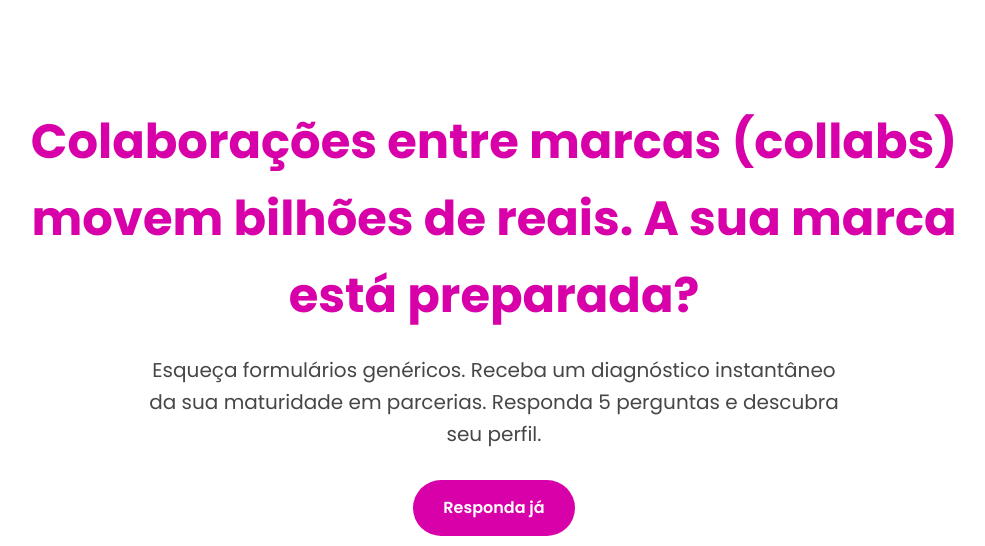
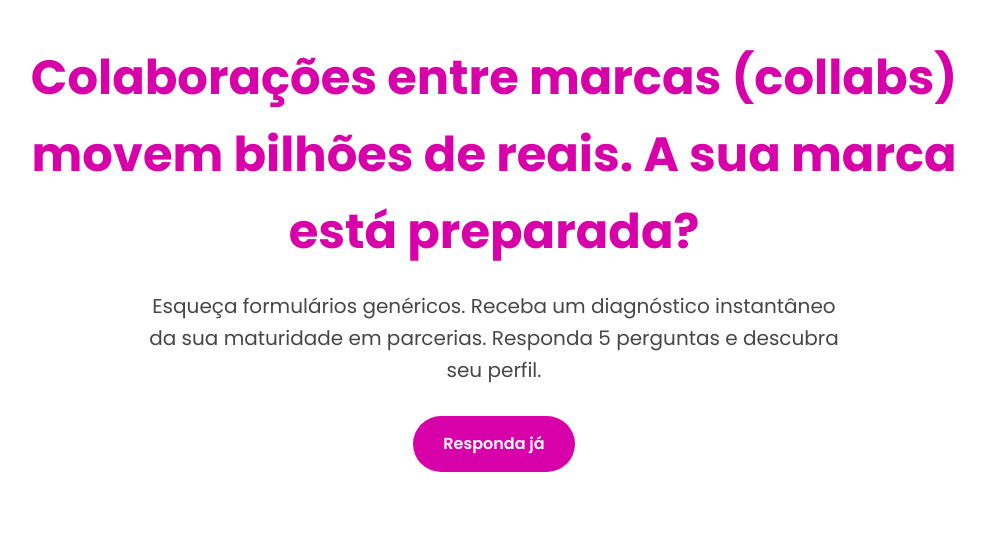
Before and after one commit to budydog/Quizz-Collab, a plain HTML site: page index.html in a window 1280 px wide. Shown: the top 546 px of the page, without its empty margins (146-1131 px from the left). Drawn offline with Linux system fonts and the light colour scheme.

Commit message:
Update style.css

```diff
--- a/style.css
+++ b/style.css
@@ -31,7 +31,7 @@ body {
 
 /* --- Estrutura e Utilitários --- */
 .section {
-    padding: 80px 20px;
+    padding: 40px 20px; /* <-- ALTERAÇÃO APLICADA (era 80px) */
     text-align: center;
 }
 
@@ -46,10 +46,10 @@ body {
 
 /* --- Estilos de Cabeçalho (Hero) - ATUALIZADO --- */
 #hero {
-    /* Removido o gradiente para resolver a "fadiga visual"  */
+    /* Removido o gradiente para resolver a "fadiga visual" */
     background-color: var(--bg-color);
     color: var(--text-color);
-    min-height: 80vh;
+    min-height: 60vh; /* <-- ALTERAÇÃO APLICADA (era 80vh) */
     display: flex;
     align-items: center;
     justify-content: center;
```
